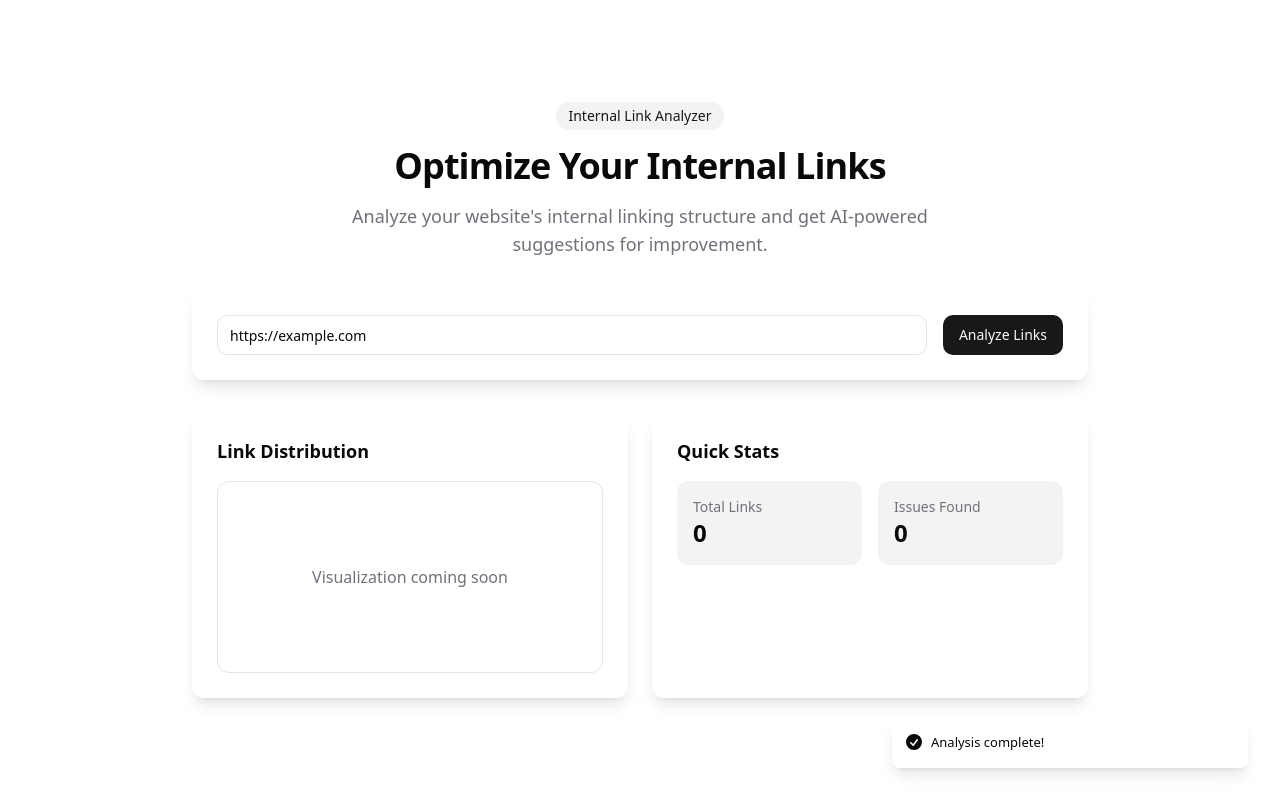
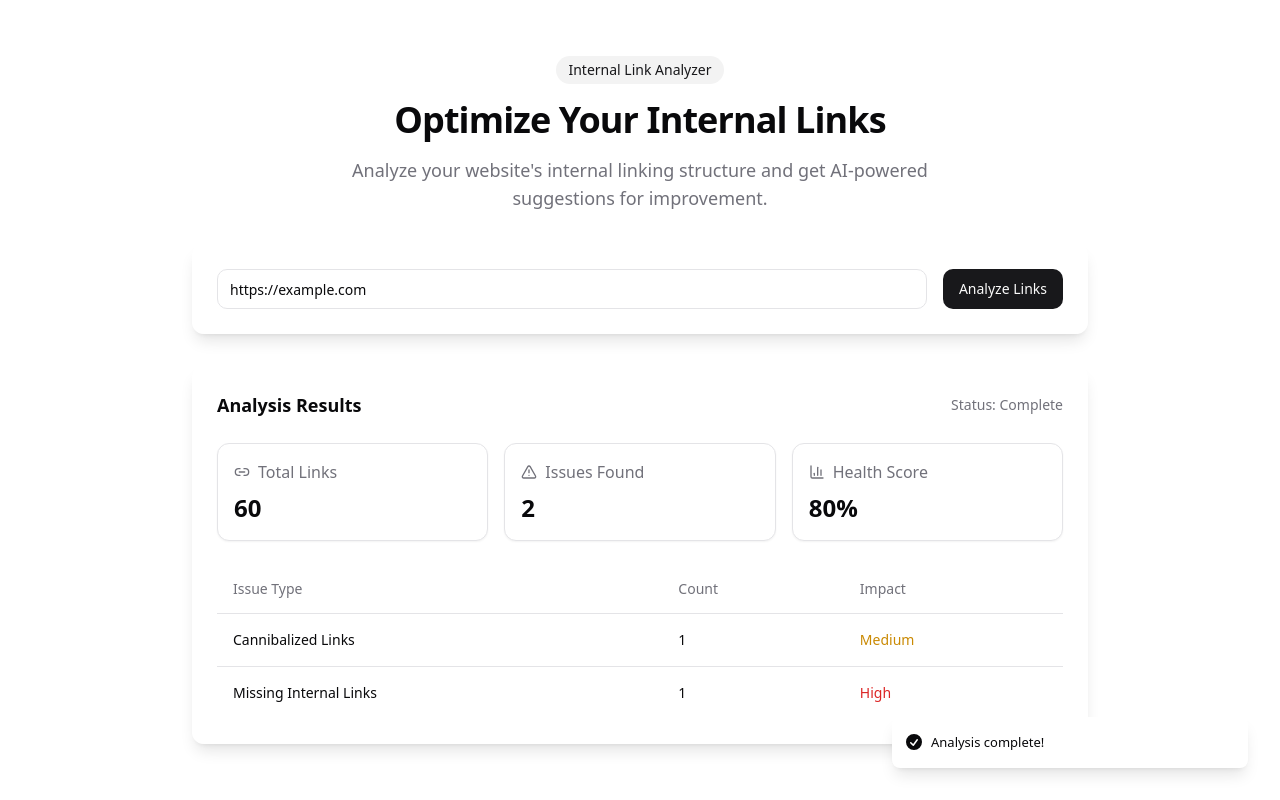
Before and after one commit to legionxstudios/link-sage-optimizer, a React (Vite) app: page / in a window 1280 px wide. Both pictures are taken after typing "https://example.com" into the empty fields and a click on the button "Analyze Links". Built offline with nearby package versions, Linux system fonts and the light colour scheme.

Commit message:
Build out additional features
[skip gpt_engineer]

```diff
--- a/src/pages/Index.tsx
+++ b/src/pages/Index.tsx
@@ -4,10 +4,27 @@ import { Input } from "@/components/ui/input";
 import { Card } from "@/components/ui/card";
 import { toast } from "sonner";
 import { motion } from "framer-motion";
+import { BarChart3, Link2, AlertTriangle } from "lucide-react";
+import {
+  Table,
+  TableBody,
+  TableCell,
+  TableHead,
+  TableHeader,
+  TableRow,
+} from "@/components/ui/table";
+
+interface AnalysisResult {
+  url: string;
+  totalLinks: number;
+  issues: number;
+  status: "analyzing" | "complete" | "error";
+}
 
 const Index = () => {
   const [url, setUrl] = useState("");
   const [isAnalyzing, setIsAnalyzing] = useState(false);
+  const [results, setResults] = useState<AnalysisResult | null>(null);
 
   const handleAnalyze = async (e: React.FormEvent) => {
     e.preventDefault();
@@ -16,16 +33,32 @@ const Index = () => {
       return;
     }
 
+    try {
       setIsAnalyzing(true);
-    // Simulate analysis
-    setTimeout(() => {
+      console.log("Starting analysis for:", url);
+
+      // Simulate analysis for now
+      await new Promise(resolve => setTimeout(resolve, 2000));
+
+      setResults({
+        url,
+        totalLinks: Math.floor(Math.random() * 100),
+        issues: Math.floor(Math.random() * 10),
+        status: "complete"
+      });
+
+      toast.success("Analysis complete!");
+    } catch (error) {
+      console.error("Analysis failed:", error);
+      toast.error("Failed to analyze URL");
+      setResults(null);
+    } finally {
       setIsAnalyzing(false);
-      toast.success("Analysis complete!");
-    }, 2000);
+    }
   };
 
   return (
-    <div className="min-h-screen flex flex-col items-center justify-center p-6">
+    <div className="min-h-screen flex flex-col items-center justify-center p-6 bg-gradient-to-b from-background to-background/80">
       <motion.div
         initial={{ opacity: 0, y: 20 }}
         animate={{ opacity: 1, y: 0 }}
@@ -69,28 +102,79 @@ const Index = () => {
           </form>
         </Card>
 
-        <div className="grid grid-cols-1 md:grid-cols-2 gap-6">
-          <Card className="glass-card p-6 space-y-4">
-            <h3 className="text-lg font-semibold">Link Distribution</h3>
-            <div className="h-48 flex items-center justify-center border rounded-lg">
-              <p className="text-muted-foreground">Visualization coming soon</p>
+        {results && (
+          <motion.div
+            initial={{ opacity: 0, y: 20 }}
+            animate={{ opacity: 1, y: 0 }}
+            transition={{ duration: 0.4, delay: 0.2 }}
+            className="grid grid-cols-1 gap-6"
+          >
+            <Card className="glass-card p-6">
+              <div className="space-y-6">
+                <div className="flex items-center justify-between">
+                  <h3 className="text-lg font-semibold">Analysis Results</h3>
+                  <div className="text-sm text-muted-foreground">
+                    Status: {results.status === "complete" ? "Complete" : "In Progress"}
                   </div>
+                </div>
+
+                <div className="grid grid-cols-1 md:grid-cols-3 gap-4">
+                  <Card className="p-4 space-y-2">
+                    <div className="flex items-center gap-2 text-muted-foreground">
+                      <Link2 className="w-4 h-4" />
+                      Total Links
+                    </div>
+                    <div className="text-2xl font-bold">{results.totalLinks}</div>
                   </Card>
 
-          <Card className="glass-card p-6 space-y-4">
-            <h3 className="text-lg font-semibold">Quick Stats</h3>
-            <div className="grid grid-cols-2 gap-4">
-              <div className="p-4 rounded-lg bg-primary/5">
-                <div className="text-sm text-muted-foreground">Total Links</div>
-                <div className="text-2xl font-bold">0</div>
+                  <Card className="p-4 space-y-2">
+                    <div className="flex items-center gap-2 text-muted-foreground">
+                      <AlertTriangle className="w-4 h-4" />
+                      Issues Found
                     </div>
-              <div className="p-4 rounded-lg bg-primary/5">
-                <div className="text-sm text-muted-foreground">Issues Found</div>
-                <div className="text-2xl font-bold">0</div>
+                    <div className="text-2xl font-bold">{results.issues}</div>
+                  </Card>
+
+                  <Card className="p-4 space-y-2">
+                    <div className="flex items-center gap-2 text-muted-foreground">
+                      <BarChart3 className="w-4 h-4" />
+                      Health Score
                     </div>
+                    <div className="text-2xl font-bold">
+                      {Math.max(0, 100 - (results.issues * 10))}%
                     </div>
                   </Card>
                 </div>
+
+                <Table>
+                  <TableHeader>
+                    <TableRow>
+                      <TableHead>Issue Type</TableHead>
+                      <TableHead>Count</TableHead>
+                      <TableHead>Impact</TableHead>
+                    </TableRow>
+                  </TableHeader>
+                  <TableBody>
+                    <TableRow>
+                      <TableCell>Cannibalized Links</TableCell>
+                      <TableCell>{Math.floor(results.issues / 2)}</TableCell>
+                      <TableCell>
+                        <span className="text-yellow-600">Medium</span>
+                      </TableCell>
+                    </TableRow>
+                    <TableRow>
+                      <TableCell>Missing Internal Links</TableCell>
+                      <TableCell>{Math.ceil(results.issues / 2)}</TableCell>
+                      <TableCell>
+                        <span className="text-red-600">High</span>
+                      </TableCell>
+                    </TableRow>
+                  </TableBody>
+                </Table>
+              </div>
+            </Card>
+          </motion.div>
+        )}
       </motion.div>
     </div>
   );
```
Lines whose indentation alone changed are shown as unchanged.
